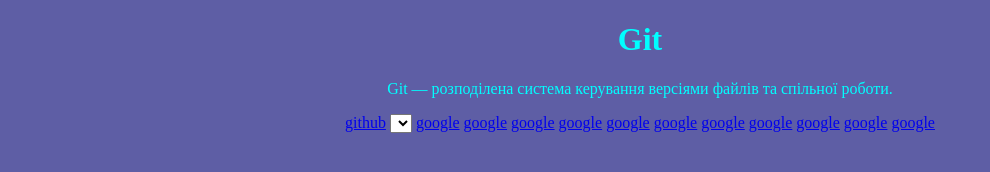
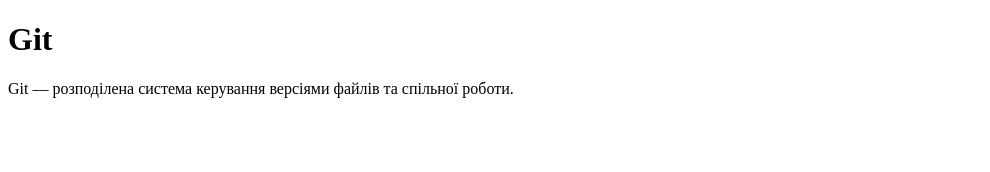
Before and after one commit to Robert-gut/git-test, a plain HTML site: page index.html in a window 1280 px wide. Shown: the whole page, without its empty margins (0-990 px from the left). Drawn offline with Linux system fonts and the light colour scheme.

Commit message:
revert 5e15314121ba1bc26ef1c7eda34f404db6ee1fae

```diff
--- a/index.html
+++ b/index.html
@@ -2,26 +2,12 @@
 <html lang="en">
 <head>
     <meta charset="UTF-8">
+    <meta http-equiv="X-UA-Compatible" content="IE=edge">
     <meta name="viewport" content="width=device-width, initial-scale=1.0">
-    <link rel="stylesheet" href="./style/style.css">
     <title>Git</title>
 </head>
 <body>
     <h1>Git</h1>
     <p>Git — розподілена система керування версіями файлів та спільної роботи.</p>
-    <a href="https://github.com">github</a>
-    <select name="" id=""></select>
-    <a href="https://google.com">google</a>
-    <a href="https://google.com">google</a>
-    <a href="https://google.com">google</a>
-    <a href="https://google.com">google</a>
-    <a href="https://google.com">google</a>
-    <a href="https://google.com">google</a>
-    <a href="https://google.com">google</a>
-    <a href="https://google.com">google</a>
-    <a href="https://google.com">google</a>
-    <a href="https://google.com">google</a>
-    <a href="https://google.com">google</a>
-
 </body>
 </html>
--- a/style/style.css
+++ /dev/null
@@ -1,5 +0,0 @@
-body{
-    background-color: rgb(94, 94, 165);
-    color: aqua;
-    text-align: center;
-}
```
